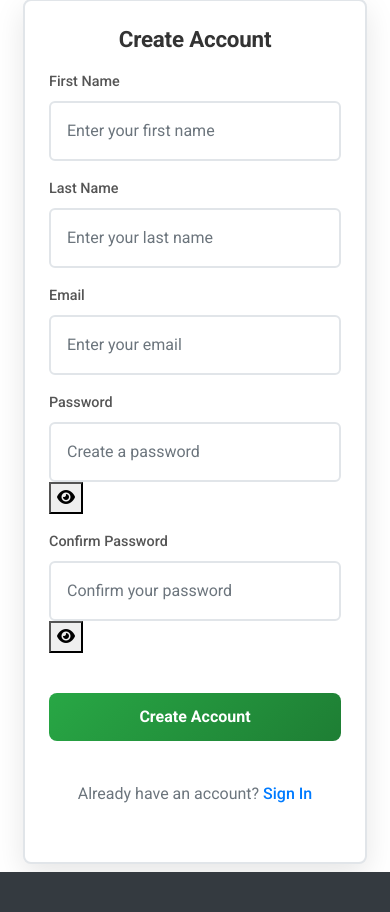
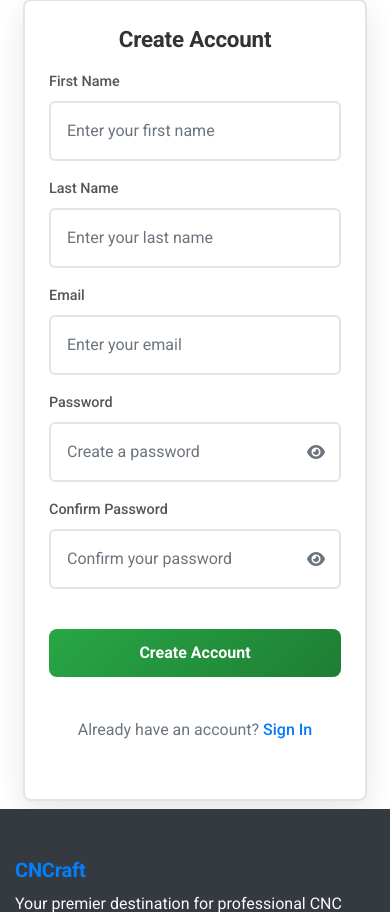
Before and after one commit to GBerrow/CNCraft, a Django app: page /profile/signup/ in a window 390 px wide. Shown: the part 89-1001 px from the top of the page. Run offline with Django 5.2, Linux system fonts and the light colour scheme; some libraries are stand-ins or nearby versions.

Commit message:
Added styling for password toggle functionality:
- Added password input container
positioning and layout styles

- Implemented password toggle button styling
with hover and focus states

- Added error and success message
styling for form validation

- Included accessibility enhancements
(focus-visible, high contrast support)

- Added responsive design considerations
for mobile devices

- Implemented smooth transitions and
animations for toggle interactions

- Ensured consistent color schemes
and visual feedback

- Added utility classes for text alignment,
margins, and display properties

```diff
--- a/static/css/registration/signup.css
+++ b/static/css/registration/signup.css
@@ -301,6 +301,75 @@ main {
    7. ACCESSIBILITY & FOCUS STATES
    ======================================================================== */
 
+/* Password toggle functionality */
+.password-input-container {
+    position: relative;
+    display: flex;
+    align-items: center;
+}
+
+.password-toggle {
+    position: absolute;
+    right: 10px;
+    top: 50%;
+    transform: translateY(-50%);
+    background: none;
+    border: none;
+    color: #6c757d;
+    cursor: pointer;
+    padding: 5px;
+    border-radius: 4px;
+    transition: all 0.3s ease;
+    z-index: 10;
+    width: 30px;
+    height: 30px;
+    display: flex;
+    align-items: center;
+    justify-content: center;
+}
+
+.password-toggle:hover {
+    color: #28a745;
+    background-color: rgba(40, 167, 69, 0.1);
+}
+
+.password-toggle:focus {
+    outline: none;
+    box-shadow: 0 0 0 2px rgba(40, 167, 69, 0.25);
+}
+
+.password-input-container .form-control {
+    padding-right: 40px;
+}
+
+/* Error message styling */
+.error-message {
+    color: #dc3545;
+    font-size: 0.875rem;
+    margin-top: 0.25rem;
+    display: flex;
+    align-items: center;
+    gap: 0.5rem;
+}
+
+.error-message i {
+    font-size: 0.75rem;
+}
+
+/* Success message styling */
+.success-message {
+    color: #28a745;
+    font-size: 0.875rem;
+    margin-top: 0.25rem;
+    display: flex;
+    align-items: center;
+    gap: 0.5rem;
+}
+
+.success-message i {
+    font-size: 0.75rem;
+}
+
 /* Enhanced focus states for better accessibility */
 .form-control:focus-visible {
     outline: 2px solid #28a745;
```
Also changed, not shown: static/css/registration/login.css (+65 -0 lines).
